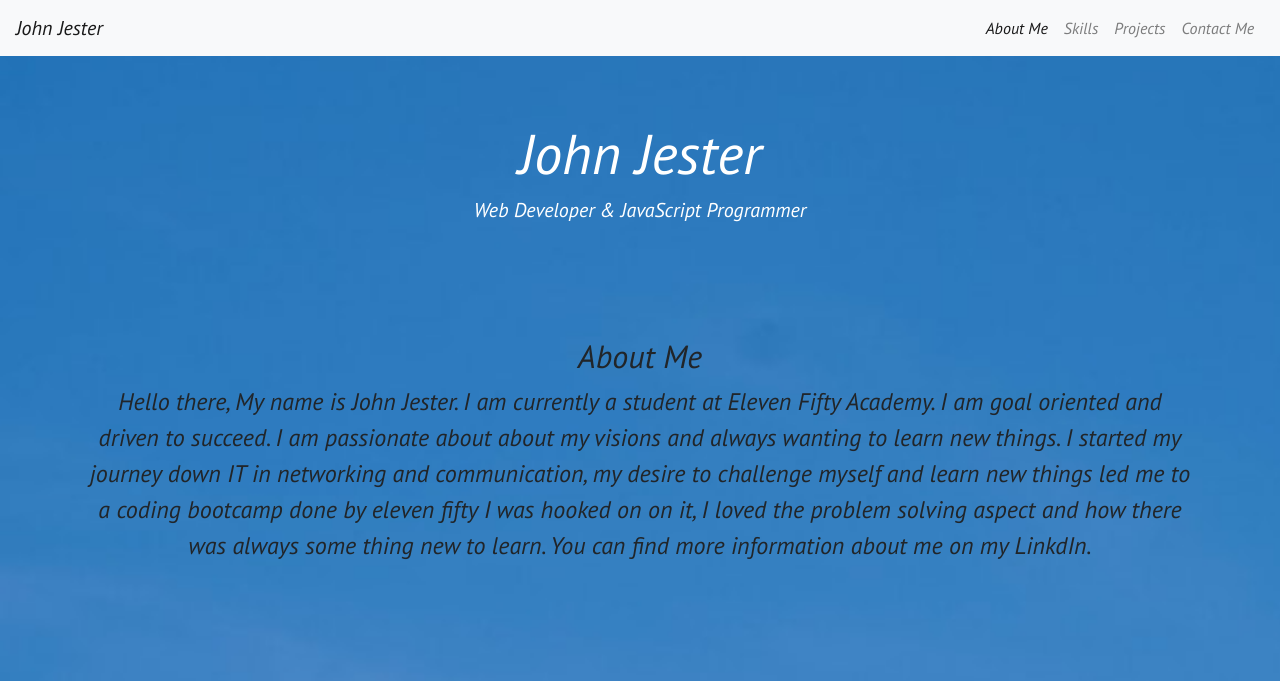
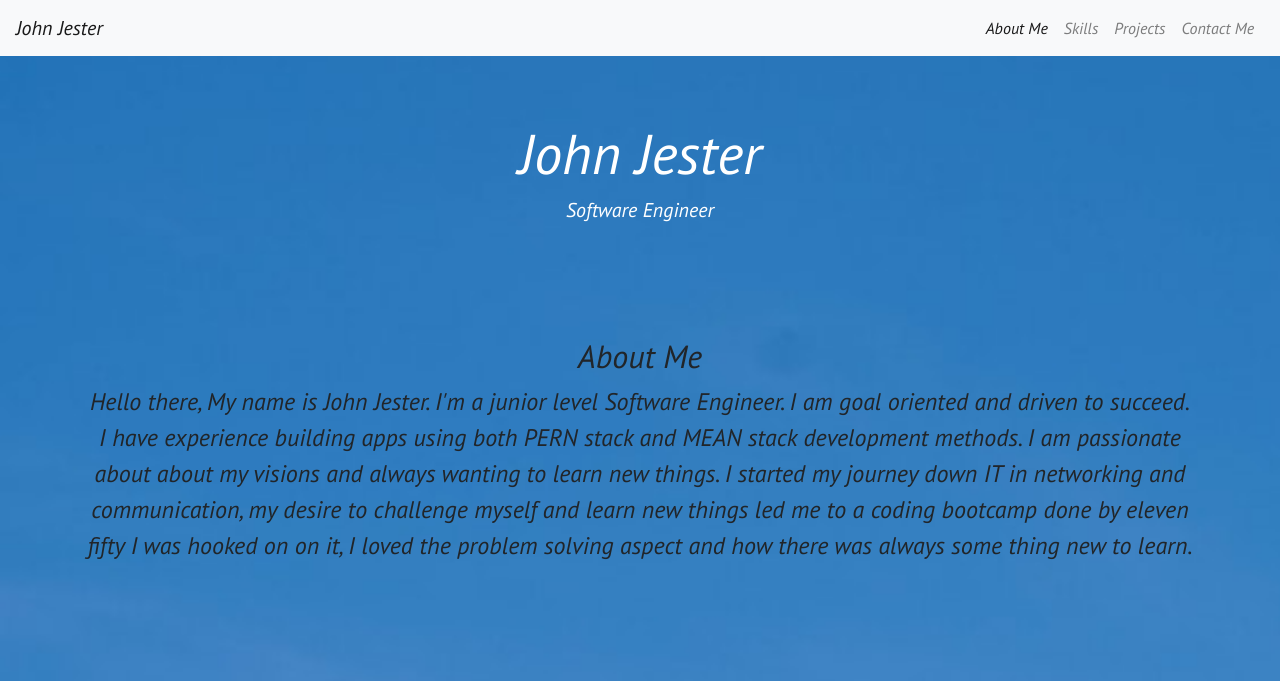
Before and after one commit to Johnjstr/JohnJstr, a plain HTML site: page index.html in a window 1280 px wide. Shown: the top 681 px of the page. Drawn offline with nearby package versions, Linux system fonts and the light colour scheme.

Commit message:
updated projects and body

```diff
--- a/index.html
+++ b/index.html
@@ -48,7 +48,7 @@
         <div class="jumbotron jumbotron-fluid">
             <div class="container">
                 <h1 class="display-4">John Jester</h1>
-                <p class="lead">Web Developer & JavaScript Programmer
+                <p class="lead">Software Engineer
                 </p>
             </div>
         </div>
@@ -61,14 +61,14 @@
         </div>
         <div class="container text-center">
             <p>
-                Hello there, My name is John Jester. I am currently a student at Eleven Fifty Academy.
+                Hello there, My name is John Jester. I'm a junior level Software Engineer.
                 I am goal oriented and driven to succeed.
+                I have experience building apps using both PERN stack and MEAN stack development methods.
                 I am passionate about about my visions and always wanting to learn new things.
                 I started my journey down IT in networking and communication,
                 my desire to challenge myself and learn new things led me to a coding bootcamp done by eleven fifty
                 I was hooked on on it, I loved the problem solving aspect and how there was always some thing new to
                 learn.
-                You can find more information about me on my LinkdIn.
         </div>
         </p>
     </section>
@@ -151,7 +151,7 @@
                 <img src="CSS_portfolio/weather.jpg" class="card-img-top" alt="...">
                 <div class="card-body">
                     <h5 class="card-title">Weather App</h5>
-                    <p class="card-text">A Dynamic Weather App I Made That Allows You To Search For Weather By City & State</p>
+                    <p class="card-text">A Dynamic Weather App I Made That Allows You To Search For Weather By City & State. Deployed using Firebase. Written in HTML, Javascript & CSS with Bootstrap for additional styling</p>
                     <a href="https://johnjstr-weatherapi.web.app" target="_blank" class="btn btn-primary">View Here</a>
                 </div>
             </div>
@@ -164,7 +164,7 @@
                 <img src="../Assests/everest-app.png" class="card-img-top" alt="...">
                 <div class="card-body">
                     <h5 class="card-title">To-Do list App</h5>
-                    <p class="card-text">PERN stack developed app with full CRUD, token validation and deployed using Heroku</p>
+                    <p class="card-text">PERN stack developed app with full CRUD, token validation, form validation via regex and deployed using Heroku</p>
                     <a href="https://blue-everest-client.herokuapp.com/" target="_blank" class="btn btn-primary">Try it out!</a>
                 </div>
             </div>
```
